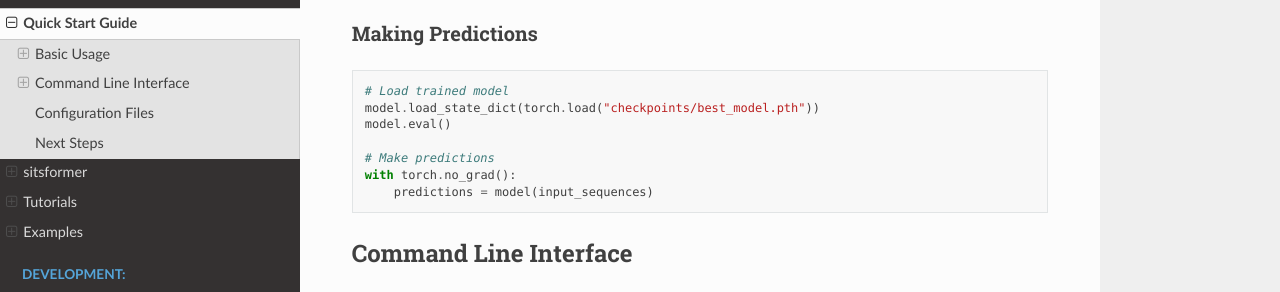
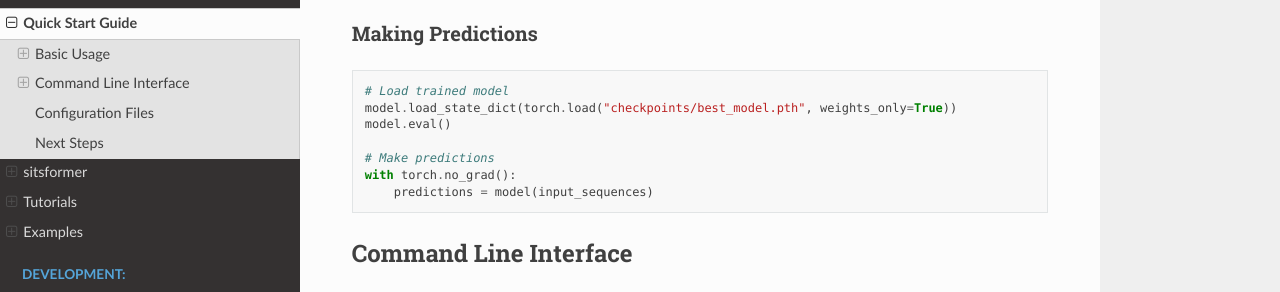
Before and after one commit to brillozon/explore-sitsformer, a Sphinx documentation site: the page built from docs/quickstart.rst, in a window 1280 px wide and 900 px high, scrolled down 789 px. Shown: the part 159-451 px from the top of the window. Built offline with Sphinx 7.4.7 and the Read the Docs theme 3.1.0, drawn with Linux system fonts in a browser that asks for light colours.

Commit message:
fix: Update model loading to use weights_only for efficiency

```diff
--- a/docs/quickstart.rst
+++ b/docs/quickstart.rst
@@ -54,7 +54,7 @@ Making Predictions
 .. code-block:: python
 
     # Load trained model
-    model.load_state_dict(torch.load("checkpoints/best_model.pth"))
+    model.load_state_dict(torch.load("checkpoints/best_model.pth", weights_only=True))
     model.eval()
 
     # Make predictions
--- a/docs/tutorials/deployment.rst
+++ b/docs/tutorials/deployment.rst
@@ -681,7 +681,7 @@ Inference Optimization
 
         def _load_model(self, model_path: str):
             """Load model from checkpoint."""
-            checkpoint = torch.load(model_path, map_location=self.device)
+            checkpoint = torch.load(model_path, map_location=self.device, weights_only=True)
 
             # Get model configuration
             model_config = checkpoint.get('model_config', {})
--- a/docs/tutorials/fine_tuning.rst
+++ b/docs/tutorials/fine_tuning.rst
@@ -45,7 +45,7 @@ From Checkpoint
         """Load a pre-trained SITS-Former model from checkpoint."""
         print(f"Loading pre-trained model from {checkpoint_path}")
 
-        checkpoint = torch.load(checkpoint_path, map_location=device)
+        checkpoint = torch.load(checkpoint_path, map_location=device, weights_only=True)
 
         # Extract model configuration if available
         model_config = checkpoint.get('model_config', {
--- a/docs/tutorials/model_evaluation.rst
+++ b/docs/tutorials/model_evaluation.rst
@@ -50,7 +50,7 @@ Loading Model for Evaluation
     def load_model_for_evaluation(checkpoint_path, device='cpu'):
         """Load trained model for evaluation."""
 
-        checkpoint = torch.load(checkpoint_path, map_location=device)
+        checkpoint = torch.load(checkpoint_path, map_location=device, weights_only=True)
         model_config = checkpoint.get('model_config', {})
 
         # Create model
--- a/docs/tutorials/model_training.rst
+++ b/docs/tutorials/model_training.rst
@@ -563,7 +563,7 @@ Loading and Resuming Training
         \"\"\"Load checkpoint and resume training.\"\"\"
         print(f"Loading checkpoint from {checkpoint_path}")
 
-        checkpoint = torch.load(checkpoint_path, map_location=device)
+        checkpoint = torch.load(checkpoint_path, map_location=device, weights_only=True)
 
         # Load model state
         model.load_state_dict(checkpoint['model_state_dict'])
```
Also changed, not shown: 3 other files.
